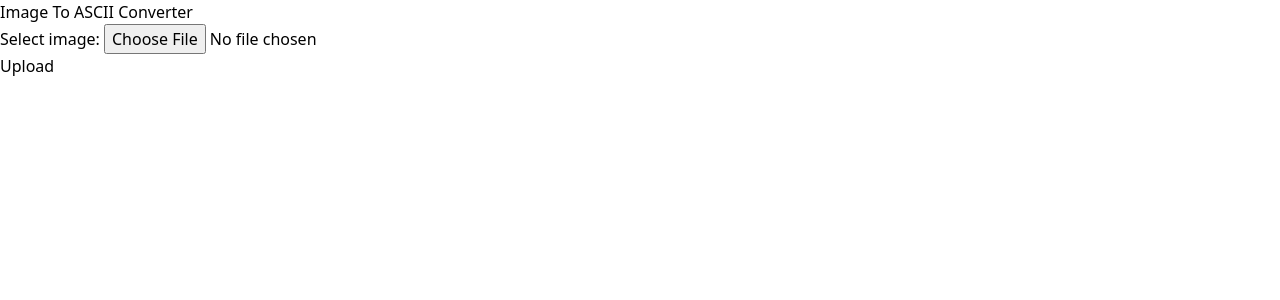
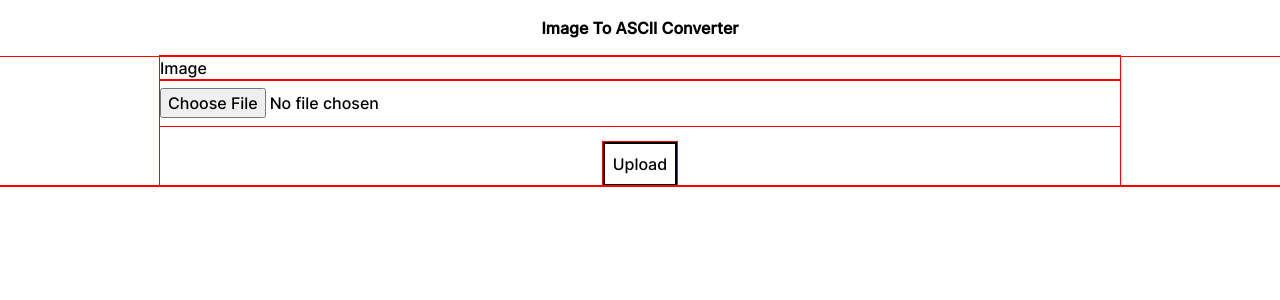
Before and after one commit to kraigochieng/image_to_ascii_2, a FastAPI app: page / in a window 1280 px wide. Shown: the top 300 px of the page. Run offline with FastAPI, Linux system fonts and the light colour scheme; some libraries are stand-ins or nearby versions.

Commit message:
added Inter font and changed up layout

```diff
--- a/app/static/styles.css
+++ b/app/static/styles.css
@@ -1,3 +1,13 @@
-#sliders {
-	@apply sm:flex sm:justify-between;
+@font-face {
+    font-family: 'Inter';
+    src: url("fonts/Inter/Inter-Medium.ttf") format("truetype");
+    font-weight: 400;
+    font-style: normal;
 }
+
+* {
+    /* margin: 0;
+    padding: 0; */
+    font-family:'Inter', Arial, Helvetica, sans-serif;
+    outline: solid 1px red;
+}
--- a/app/templates/index.html
+++ b/app/templates/index.html
@@ -4,15 +4,14 @@
         <meta charset="UTF-8" />
         <meta name="viewport" content="width=device-width, initial-scale=1.0" />
         <title>Image to ASCII Converter</title>
-        <link href="{{ url_for('static', path='styles.css')}}"/>
         <script src="{{ url_for('static', path='script.js') }}" defer></script>
         <script src="//unpkg.com/alpinejs" defer></script>
         <script src="https://cdn.tailwindcss.com"></script>
-
+        <link href="{{ url_for('static', path='styles.css')}}" rel="stylesheet"/>
     </head>
 
     <body>
-        <h1>Image To ASCII Converter</h1>
+        <h1 class="text-center p-4 font-bold">Image To ASCII Converter</h1>
         {% from "macros.html" import upload_image_form %} {{ upload_image_form() }}
         {% from "macros.html" import image_preview %} {{ image_preview() }}
     </body>
--- a/app/templates/macros.html
+++ b/app/templates/macros.html
@@ -1,23 +1,25 @@
 {% macro upload_image_form() %}
-    <form id="upload-form" action="/api/image_to_ascii" method="post" enctype="multipart/form-data">
-        <div>
-            <label for="image">Select image:</label>
-            <input type="file" id="image" name="image" accept="image/*" required>
+    <form id="upload-form" class="w-9/12 m-auto flex flex-col space-y-4" action="/api/image_to_ascii" method="post" enctype="multipart/form-data">
+        <div class="flex flex-col">
+            <label for="image">Image</label>
+            <input type="file" id="image" class="py-2 block w-full" name="image" accept="image/*" required>
         </div>
-        <div id="sliders">
-            <div id="background_alpha_container" style="display: none;" x-data="{bg_alpha_value: 0.5}">
-                <label for="background_alpha">Background Alpha:</label>
-                <p x-text="bg_alpha_value"></p>
-                <input type="range" step="0.01" min="0" x-model="bg_alpha_value" max="1" id="background_alpha" name="background_alpha" required>
 
+        <div id="background_alpha_container" class="flex flex-col" style="display: none;" x-data="{bg_alpha_value: 0.5}">
+            <div class="flex justify-between">
+                <label for="background_alpha">Background Alpha</label>
+                <p x-text="bg_alpha_value" class="italic"></p>
             </div>
-            <div id="font_size_container" style="display: none;" x-data="{font_size_value: 12}">
-                <label for="font_size">Font Size:</label>
-                <p x-text="font_size_value"></p>
-                <input type="range" step="2" min="12" x-model="font_size_value" id="font_size" name="font_size"  required>
+            <input type="range" step="0.01" min="0" x-model="bg_alpha_value" max="1" id="background_alpha" class="p-2 block m-auto w-full" name="background_alpha" required>
+        </div>
+        <div id="font_size_container" class="flex flex-col" style="display: none;" x-data="{font_size_value: 12}">
+            <div class="flex justify-between">
+                <label for="font_size">Font Size</label>
+                <p x-text="font_size_value" class="italic"></p>
             </div>
+            <input type="range" step="2" min="12" x-model="font_size_value" id="font_size" class="p-2 block m-auto w-full" name="font_size"  required>
         </div>
-        <button type="submit">Upload</button>
+        <button type="submit" class="block p-2 my-2 mx-auto border-2 border-black">Upload</button>
     </form>
 {% endmacro %}
 
@@ -26,7 +28,7 @@
         <img id="image-preview" class="image-preview" src="#" alt="Image Preview" style="display: none;">
         <img id="ascii-art" class="image-preview" src="#" alt="ASCII Art" style="display: none;background: transparent;">
         <a id="download-link" href="#" download="" title="" style="display: none;">
-            <button type="button">Download</button>
+            <button type="button" class="block p-2 my-2 mx-auto border border-black">Download</button>
         </a>
     </article>
 {% endmacro %}
```
Also changed, not shown: app/static/fonts/Inter/Inter-Black.ttf (added), app/static/fonts/Inter/Inter-Bold.ttf (added), app/static/fonts/Inter/Inter-ExtraBold.ttf (added), app/static/fonts/Inter/Inter-ExtraLight.ttf (added), app/static/fonts/Inter/Inter-Light.ttf (added), app/static/fonts/Inter/Inter-Medium.ttf (added), app/static/fonts/Inter/Inter-Regular.ttf (added), app/static/fonts/Inter/Inter-SemiBold.ttf (added), app/static/fonts/Inter/Inter-Thin.ttf (added).
